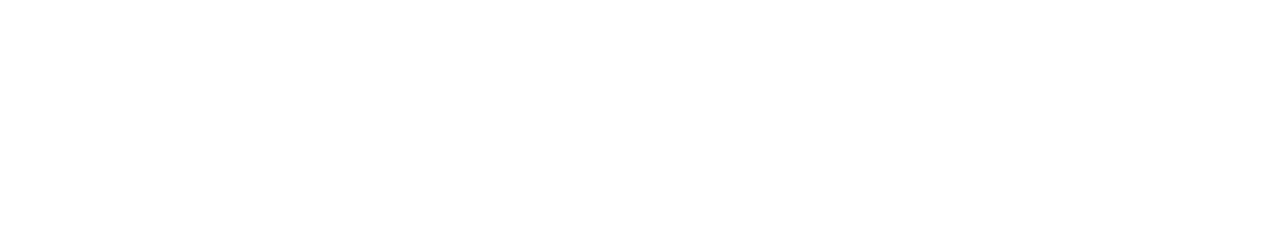
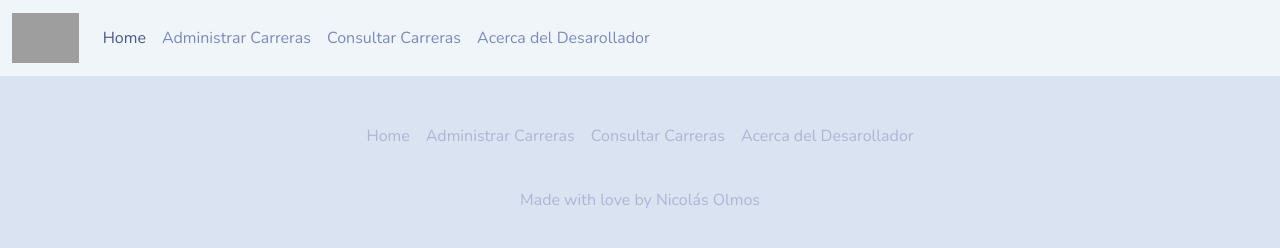
Before and after one commit to Redooz/Formula-1-Frontend, a website: page public/index.html in a window 1280 px wide. Drawn offline with nearby package versions, Linux system fonts and the light colour scheme; grey boxes are pictures that could not be loaded.

Commit message:
Add header and footer

```diff
--- a/package.json
+++ b/package.json
@@ -4,6 +4,8 @@
   "description": "",
   "main": "index.js",
   "scripts": {
+    "start": "node index.js",
+    "dev": "nodemon --watch './public'",
     "test": "echo \"Error: no test specified\" && exit 1"
   },
   "keywords": [],
--- /dev/null
+++ b/public/css/app.css
@@ -0,0 +1,3 @@
+.f1-logo {
+    filter: grayscale(100%);
+}
--- a/public/index.html
+++ b/public/index.html
@@ -4,9 +4,53 @@
     <meta charset="UTF-8">
     <meta http-equiv="X-UA-Compatible" content="IE=edge">
     <meta name="viewport" content="width=device-width, initial-scale=1.0">
-    <title>Formula 1</title>
+    <link rel="stylesheet" href="./css/bootstrap.css">
+    <link rel="stylesheet" href="./css/app.css">
+    <title>F1 Manager</title>
 </head>
 <body>
+    <nav class="navbar navbar-expand-lg navbar-light bg-light">
+        <div class="container-fluid">
+          <a class="navbar-brand">
+            <img class="f1-logo" src="https://upload.wikimedia.org/wikipedia/commons/thumb/3/33/F1.svg/2560px-F1.svg.png" height="50" alt="Formula 1 Logo">
+        </a>
+          <button class="navbar-toggler" type="button" data-bs-toggle="collapse" data-bs-target="#navbarColor03" aria-controls="navbarColor03" aria-expanded="false" aria-label="Toggle navigation">
+            <span class="navbar-toggler-icon"></span>
+          </button>
+          <div class="collapse navbar-collapse" id="navbarColor03">
+            <ul class="navbar-nav me-auto">
+              <li class="nav-item">
+                <a class="nav-link active" href="#">Home
+                  <span class="visually-hidden">(current)</span>
+                </a>
+              </li>
+              <li class="nav-item">
+                <a class="nav-link" href="#">Administrar Carreras</a>
+              </li>
+              <li class="nav-item">
+                <a class="nav-link" href="#">Consultar Carreras</a>
+              </li>
+              <li class="nav-item">
+                <a class="nav-link" href="#">Acerca del Desarollador</a>
+              </li>
+            </ul>
+          </div>
+        </div>
+      </nav>
 
+
+      <div class="container">
+        <footer class="py-3 my-4">
+          <ul class="nav justify-content-center border-bottom pb-3 mb-3">
+            <li class="nav-item"><a href="#" class="nav-link px-2 text-muted">Home</a></li>
+            <li class="nav-item"><a href="#" class="nav-link px-2 text-muted">Administrar Carreras</a></li>
+            <li class="nav-item"><a href="#" class="nav-link px-2 text-muted">Consultar Carreras</a></li>
+            <li class="nav-item"><a href="#" class="nav-link px-2 text-muted">Acerca del Desarollador</a></li>
+          </ul>
+          <p class="text-center text-muted">Made with love by Nicolás Olmos</p>
+        </footer>
+      </div>
+    <script src="./js/bootstrap.min.js"></script>
+    <script src="./js/bootstrap.js"></script>
 </body>
 </html>
```
